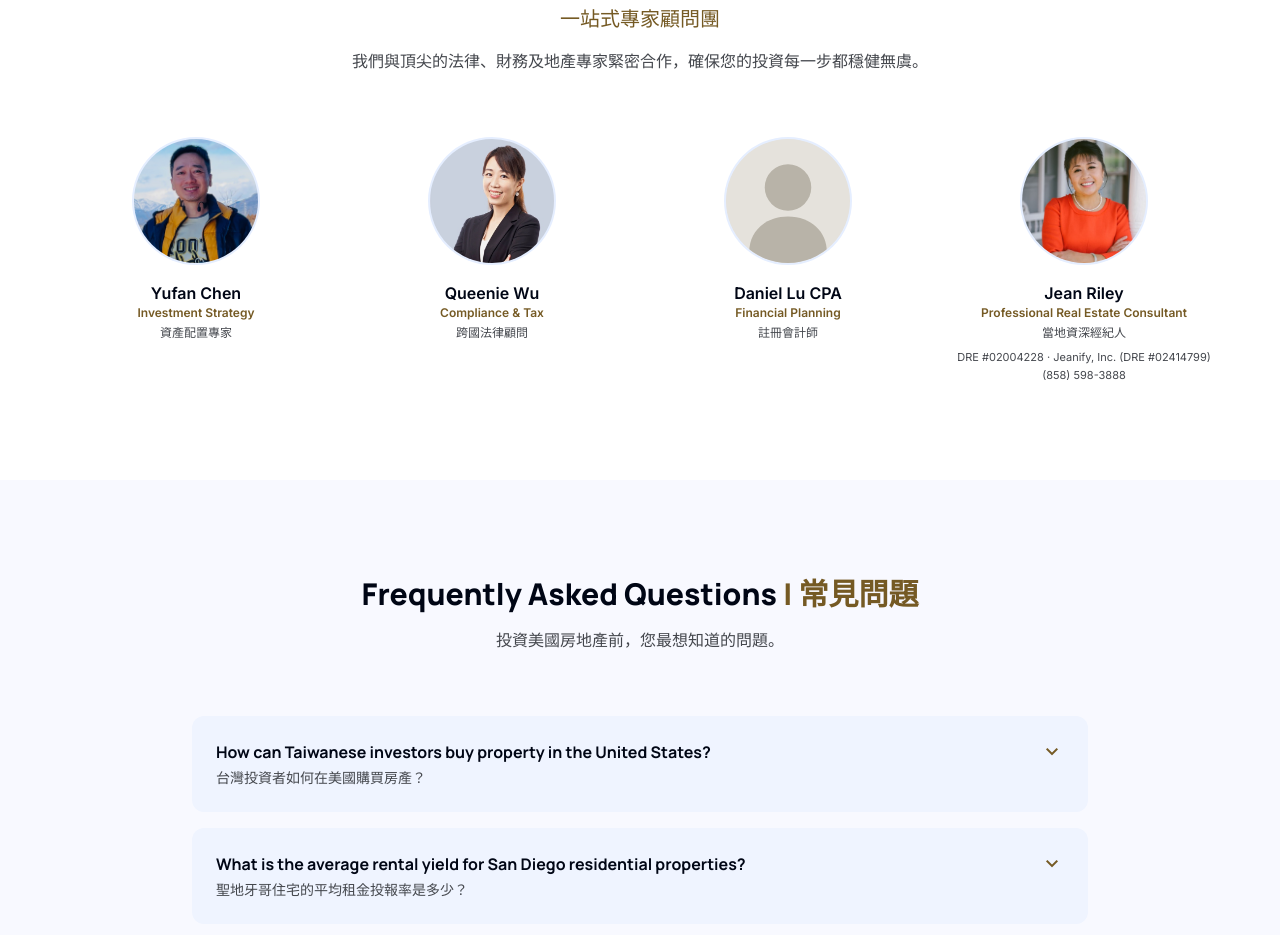
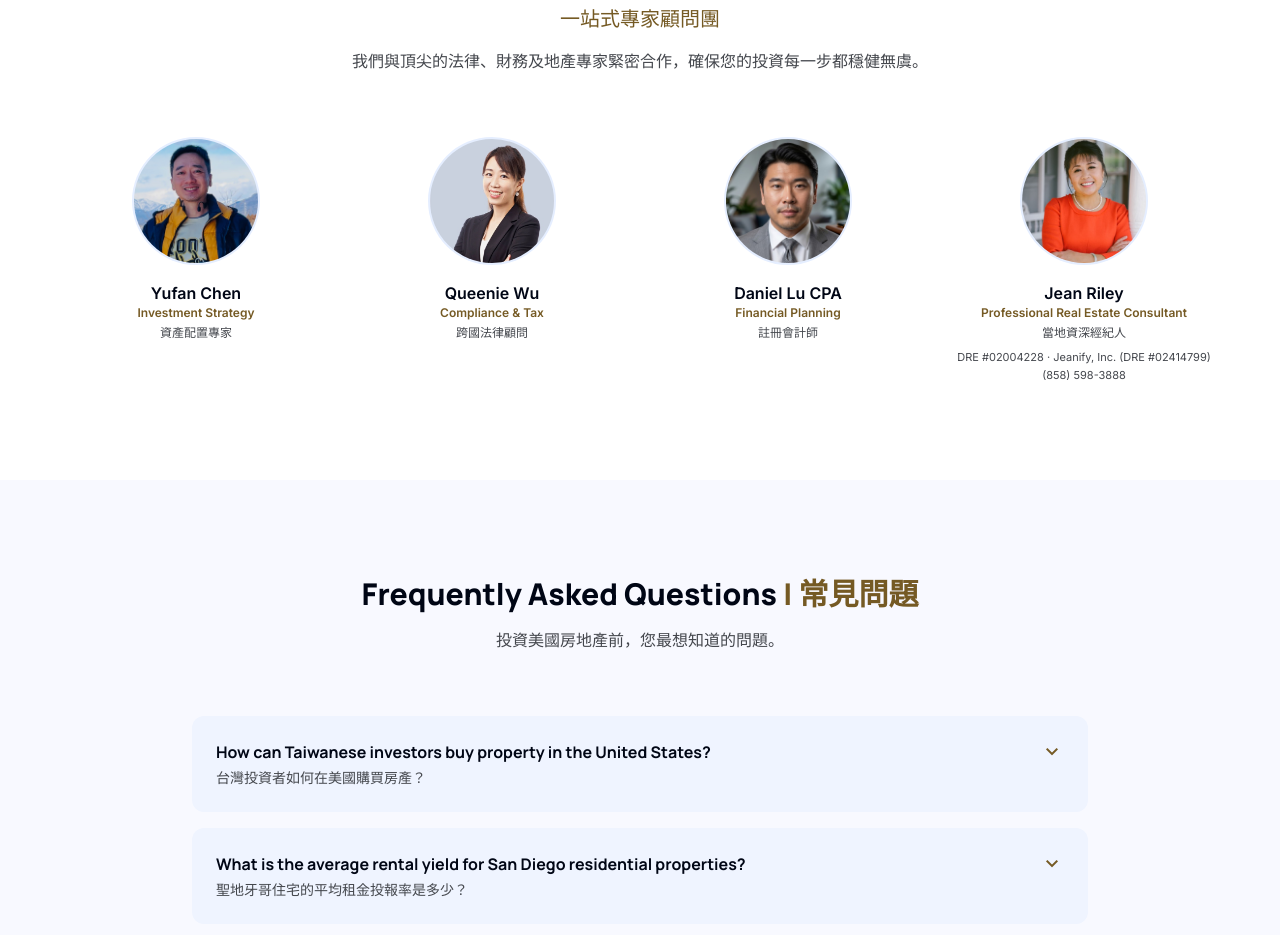
Before and after one commit to youfun88/qyproperty, a Next.js app: page / in a window 1280 px wide. Shown: the part 5280-6215 px from the top of the page. Built offline with nearby package versions, Linux system fonts and the light colour scheme.

Commit message:
feat: add Daniel Lu CPA headshot to team section
Co-Authored-By: Claude Opus 4.8 (1M context) <noreply@anthropic.com>

```diff
--- a/src/components/Team.tsx
+++ b/src/components/Team.tsx
@@ -25,7 +25,7 @@ const team: Member[] = [
     zh: "跨國法律顧問",
   },
   {
-    img: "/avatar-placeholder.svg",
+    img: "/daniel-lu-cpa.jpg",
     name: "Daniel Lu CPA",
     role: "Financial Planning",
     zh: "註冊會計師",
```
Also changed, not shown: public/daniel-lu-cpa.jpg (added).
